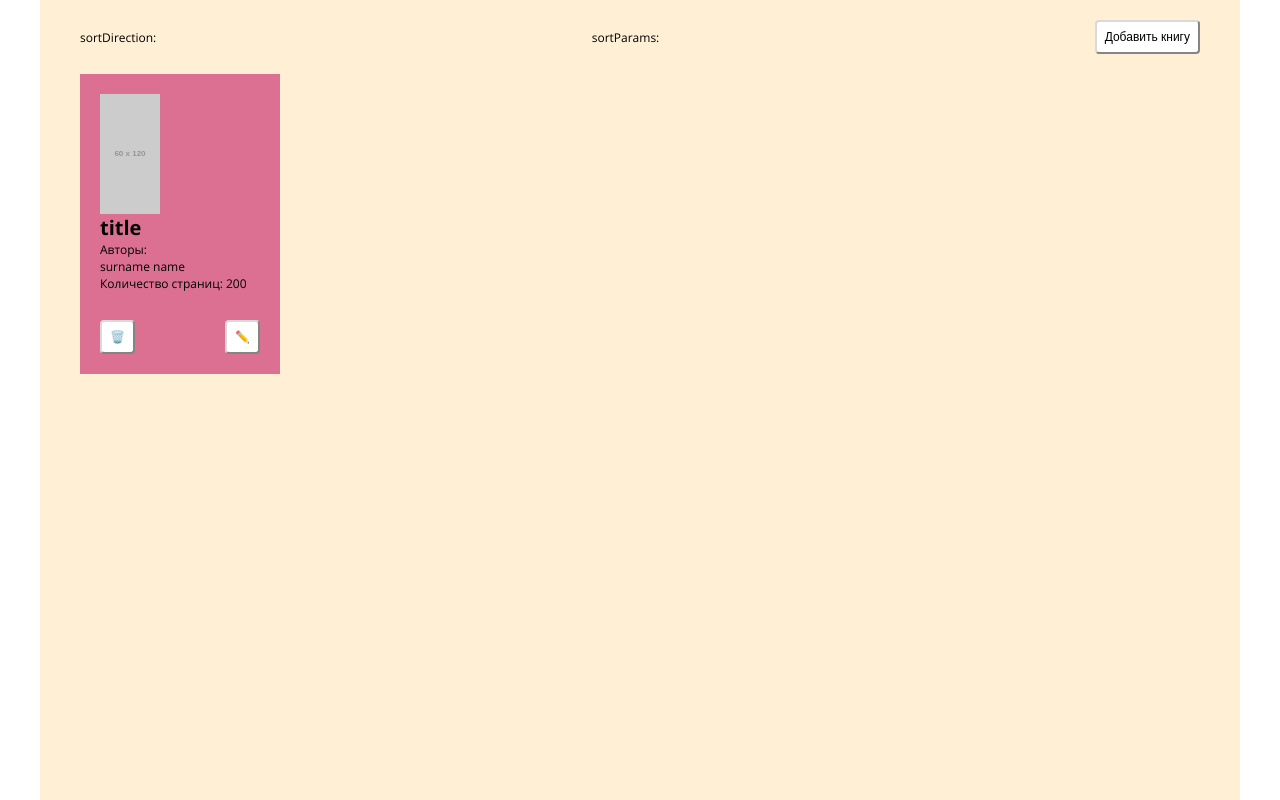
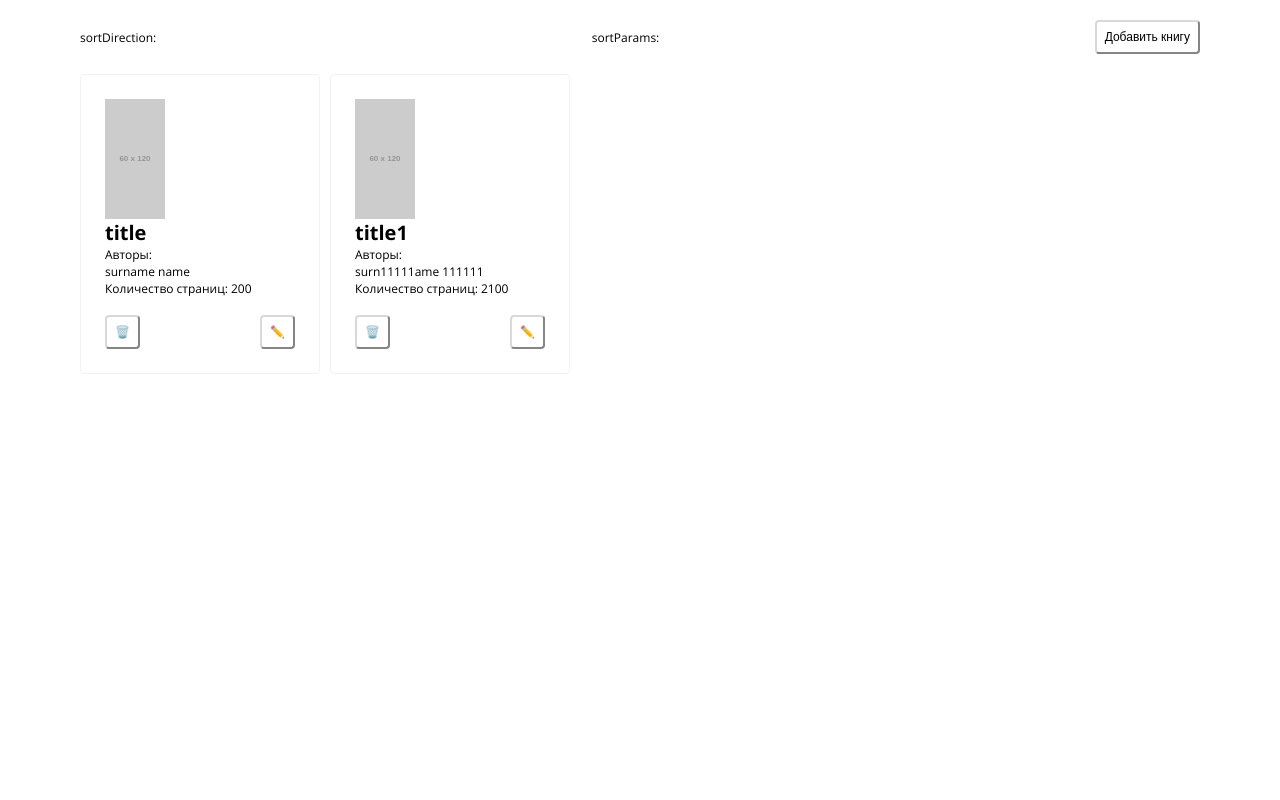
Before and after one commit to JulieSemenova/books_editor, a React (Create React App) app: page / in a window 1280 px wide. Built offline with nearby package versions, Linux system fonts and the light colour scheme.

Commit message:
✨add/delete book

```diff
--- a/src/components/AddBookForm/AddBookForm.tsx
+++ b/src/components/AddBookForm/AddBookForm.tsx
@@ -1,9 +1,12 @@
 import React, { Component } from 'react';
+import { connect } from 'react-redux';
 
 import { Book, Author } from '../../types';
 import Input from '../Input/Input';
 import Button from '../Button/Button';
 import { fullYearValudate } from '../../constants';
+import { addBook } from '../../redux/reducers/books';
+
 import './AddBookForm.css';
 
 type ValidAuthor = { name: boolean | null; surname: boolean | null };
@@ -21,6 +24,7 @@ interface State {
 
 interface Props {
   onClick: () => void;
+  addBook: any;
 }
 
 class AddBookForm extends Component<Props, State> {
@@ -51,7 +55,9 @@ class AddBookForm extends Component<Props, State> {
     isFormValid: false,
   };
 
-  private handleChange = (key: string) => (event: React.ChangeEvent<HTMLInputElement>) => {
+  private handleChange = (key: string) => (
+    event: React.ChangeEvent<HTMLInputElement>,
+  ) => {
     this.setState(
       {
         ...this.state,
@@ -191,12 +197,14 @@ class AddBookForm extends Component<Props, State> {
   };
 
   validateForm = () => {
-    let fieldsFormValid: boolean = Object.keys(this.state.fieldsValid).every((key: any) => {
-      if (this.state.fieldsValid[key] !== null && !this.state.fieldsValid[key]) {
-        return false;
-      }
-      return true;
-    });
+    let fieldsFormValid: boolean = Object.keys(this.state.fieldsValid).every(
+      (key: any) => {
+        if (this.state.fieldsValid[key] !== null && !this.state.fieldsValid[key]) {
+          return false;
+        }
+        return true;
+      },
+    );
 
     let authorsFormValid: boolean =
       !!this.state.authors.length &&
@@ -279,7 +287,11 @@ class AddBookForm extends Component<Props, State> {
                 clue="Не больше 20 символов"
               />
               {authors.length > 1 && (
-                <Button size="small" title="🗑️" onClick={e => this.removeAuthor(index, e)} />
+                <Button
+                  size="small"
+                  title="🗑️"
+                  onClick={e => this.removeAuthor(index, e)}
+                />
               )}
             </div>
           );
@@ -290,13 +302,28 @@ class AddBookForm extends Component<Props, State> {
 
   handleSubmitForm = (e: React.FormEvent<HTMLFormElement>) => {
     e.preventDefault();
+    const { fields, authors } = this.state;
+    const bookInfo = {
+      ...fields,
+      authors,
+      id: `${fields.title}+${authors[0].name}`,
+    };
+    this.props.addBook(bookInfo);
+    this.props.onClick();
   };
 
   render() {
-    const { title, pages, publisher, publicationYear, editionDate, ISBN } = this.state.fields;
+    const {
+      title,
+      pages,
+      publisher,
+      publicationYear,
+      editionDate,
+      ISBN,
+    } = this.state.fields;
 
     return (
-      <form onClick={this.handleSubmitForm}>
+      <form onSubmit={this.handleSubmitForm}>
         <Input
           label="Заголовок"
           name="title"
@@ -344,7 +371,9 @@ class AddBookForm extends Component<Props, State> {
           label="Дата выхода в тираж"
           name="editionDate"
           value={editionDate}
-          onBlur={() => this.validateInput('editionDate', 'regexp', { pattern: fullYearValudate })}
+          onBlur={() =>
+            this.validateInput('editionDate', 'regexp', { pattern: fullYearValudate })
+          }
           onFocus={() => this.handleFocus('editionDate')}
           onChange={this.handleChange('editionDate')}
           isValid={this.state.fieldsValid.editionDate}
@@ -354,7 +383,9 @@ class AddBookForm extends Component<Props, State> {
           label="ISBN"
           name="ISBN"
           value={ISBN}
-          onBlur={() => this.validateInput('ISBN', 'regexp', { pattern: fullYearValudate })}
+          onBlur={() =>
+            this.validateInput('ISBN', 'regexp', { pattern: fullYearValudate })
+          }
           onFocus={() => this.handleFocus('ISBN')}
           onChange={this.handleChange('ISBN')}
           isValid={this.state.fieldsValid.ISBN}
@@ -366,8 +397,8 @@ class AddBookForm extends Component<Props, State> {
           <Button
             title="Добавить"
             type="primary"
+            htmlType="submit"
             disabled={this.state.isFormValid !== null && !this.state.isFormValid}
-            onClick={(e: any) => e.preventDefault()}
           />
         </div>
       </form>
@@ -375,4 +406,9 @@ class AddBookForm extends Component<Props, State> {
   }
 }
 
-export default AddBookForm;
+export default connect(
+  null,
+  {
+    addBook,
+  },
+)(AddBookForm);
--- a/src/components/BookCard/BookCard.scss
+++ b/src/components/BookCard/BookCard.scss
@@ -4,14 +4,21 @@
   flex-direction: column;
   justify-content: flex-start;
   height: 300px;
-  width: 200px;
-  padding: 20px;
-  background-color: palevioletred;
+  width: $card_width;
+  padding: $d_xnormal;
+  border: 1px solid;
+  border-radius: $d_tiny;
+  border-color: rgba($c_main, 0.05);
 
   transition-property: background-color;
   transition-timing-function: $easing;
   transition-duration: $duration;
   cursor: pointer;
+
+  &:hover {
+    border-color: rgba($c_main, 0.09);
+    box-shadow: 0 2px 8px rgba($c_main, 0.09);
+  }
 
   &_imgContainer {
     width: 60px;
@@ -26,8 +33,4 @@
     justify-content: space-between;
     margin-top: auto;
   }
-
-  &:hover {
-    background-color: tan;
-  }
 }
--- a/src/components/BookCard/BookCard.tsx
+++ b/src/components/BookCard/BookCard.tsx
@@ -1,7 +1,6 @@
 import * as React from 'react';
 import { RouteComponentProps, withRouter } from 'react-router-dom';
 import { connect } from 'react-redux';
-import { compose } from 'redux';
 
 import { Author, Book } from '../../types';
 import Button from '../Button/Button';
@@ -19,7 +18,8 @@ class BookCard extends React.Component<Props> {
     this.props.history.push(`/${this.props.id}`);
   };
 
-  handleDeleteBook = () => {
+  handleDeleteBook = (e: any) => {
+    e.stopPropagation();
     this.props.deleteBook(this.props.id);
   };
 
@@ -52,7 +52,7 @@ class BookCard extends React.Component<Props> {
         </div>
         <div>Количество страниц: {pages}</div>
         <div className="bookCard_buttons">
-          <Button title="🗑️" onClick={this.handleDeleteBook} />
+          <Button title="🗑️" onClick={(e: any) => this.handleDeleteBook(e)} />
           <Button title="✏️" onClick={(e: any) => e.stopPropagation()} />
         </div>
       </article>
@@ -60,10 +60,9 @@ class BookCard extends React.Component<Props> {
   }
 }
 
-export default compose(
-  withRouter,
-  connect(
-    null,
-    { deleteBook },
-  ),
+const connectedElem = connect(
+  null,
+  { deleteBook },
 )(BookCard);
+
+export default withRouter(connectedElem);
--- a/src/components/BookList/BookList.scss
+++ b/src/components/BookList/BookList.scss
@@ -2,7 +2,7 @@
 
 .bookList {
   display: grid;
-  grid-template-columns: repeat(auto-fit, 200px);
+  grid-template-columns: repeat(auto-fit, $card_width);
   grid-auto-rows: 300px;
   grid-gap: 10px;
 }
--- a/src/components/BookList/BookList.tsx
+++ b/src/components/BookList/BookList.tsx
@@ -2,8 +2,8 @@ import React, { Component } from 'react';
 import { connect } from 'react-redux';
 
 import BookCard from '../BookCard/BookCard';
+import { Book, ReduxState } from '../../types';
 import './BookList.css';
-import { Book, ReduxState } from '../../types';
 
 interface Props {
   bookList: Book[];
@@ -14,10 +14,12 @@ class BookList extends Component<Props, {}> {
     const { bookList } = this.props;
     return (
       <div className="bookList">
-        {bookList.length > 0 ? (
+        {bookList && bookList.length > 0 ? (
           bookList.map((book: Book) => {
             const { id, title, authors, pages } = book;
-            return <BookCard id={id} title={title} authors={authors} pages={pages} />;
+            return (
+              <BookCard key={id} id={id} title={title} authors={authors} pages={pages} />
+            );
           })
         ) : (
           <span>Список книг пуст</span>
--- a/src/components/Button/Button.tsx
+++ b/src/components/Button/Button.tsx
@@ -5,10 +5,11 @@ interface Props {
   className?: string;
   title?: string;
   children?: React.ReactNode;
-  onClick: (e: React.MouseEvent<HTMLButtonElement>) => void;
+  onClick?: (e: React.MouseEvent<HTMLButtonElement>) => void;
   disabled?: boolean;
   size?: 'small' | 'default';
   type?: 'primary' | 'default';
+  htmlType?: 'submit' | 'button' | 'reset';
 }
 
 const Button: React.StatelessComponent<Props> = ({
@@ -19,6 +20,7 @@ const Button: React.StatelessComponent<Props> = ({
   disabled,
   size,
   type,
+  htmlType,
 }: Props): JSX.Element => {
   const combinedClassName = ['button'];
 
@@ -39,6 +41,7 @@ const Button: React.StatelessComponent<Props> = ({
         className={combinedClassName.join(' ')}
         onClick={!disabled ? onClick : () => {}}
         disabled={disabled}
+        type={htmlType}
       >
         {children || title || null}
       </button>
--- a/src/components/Popup/Popup.scss
+++ b/src/components/Popup/Popup.scss
@@ -17,7 +17,7 @@
 
   &_title {
     font-size: $fs_medium;
-    margin-bottom: 25px;
+    margin-bottom: $d_normal;
   }
 
   &_overlay {
--- a/src/pages/CatalogPage/CatalogPage.scss
+++ b/src/pages/CatalogPage/CatalogPage.scss
@@ -1,5 +1,4 @@
 @import '../../styles/vars.scss';
 
 .catalogPage {
-  background-color: papayawhip;
 }
--- a/src/redux/reducers/books.ts
+++ b/src/redux/reducers/books.ts
@@ -17,6 +17,17 @@ export const initialState: Books.State = {
       ISBN: 'ISBN',
       img: 'any',
     },
+    {
+      id: 'id1',
+      title: 'title1',
+      authors: [{ name: '111111', surname: 'surn11111ame' }],
+      pages: '2100',
+      publisher: 'publi1sher',
+      publicationYear: '1800',
+      editionDate: '01.01.1999',
+      ISBN: 'ISBN',
+      img: 'any',
+    },
   ],
 };
 
@@ -33,7 +44,7 @@ export default function reducer(
       };
     }
     case DELETE: {
-      const bookList = state.books.slice().filter((book: any) => book.id !== action.data.id);
+      const bookList = state.books.slice().filter((book: any) => book.id !== action.data);
       return {
         ...state,
         books: bookList,
@@ -58,15 +69,16 @@ export default function reducer(
   }
 }
 
-export const addBook = (book: any) => {
+export const addBook = (data: any) => {
   return {
-    book,
+    data,
     type: ADD,
   };
 };
 
-export const deleteBook = (id: string) => {
+export const deleteBook = (data: string) => {
   return {
+    data,
     type: DELETE,
   };
 };
--- a/src/styles/common.scss
+++ b/src/styles/common.scss
@@ -27,7 +27,6 @@ h2 {
   height: 100vh;
   max-width: 320px;
   padding: 20px;
-  background-color: papayawhip;
 
   @media (min-width: $xs) {
     padding: 20px 40px;
@@ -59,6 +58,6 @@ h2 {
     width: 100%;
     height: 100%;
 
-    background: rgb(0, 0, 0, 0.3);
+    background: rgba($c_main, 0.3);
   }
 }
--- a/src/styles/vars.scss
+++ b/src/styles/vars.scss
@@ -35,3 +35,5 @@ $xs: 480px;
 // ANIMATION
 $easing: ease;
 $duration: 0.2s;
+
+$card_width: 240px;
```
